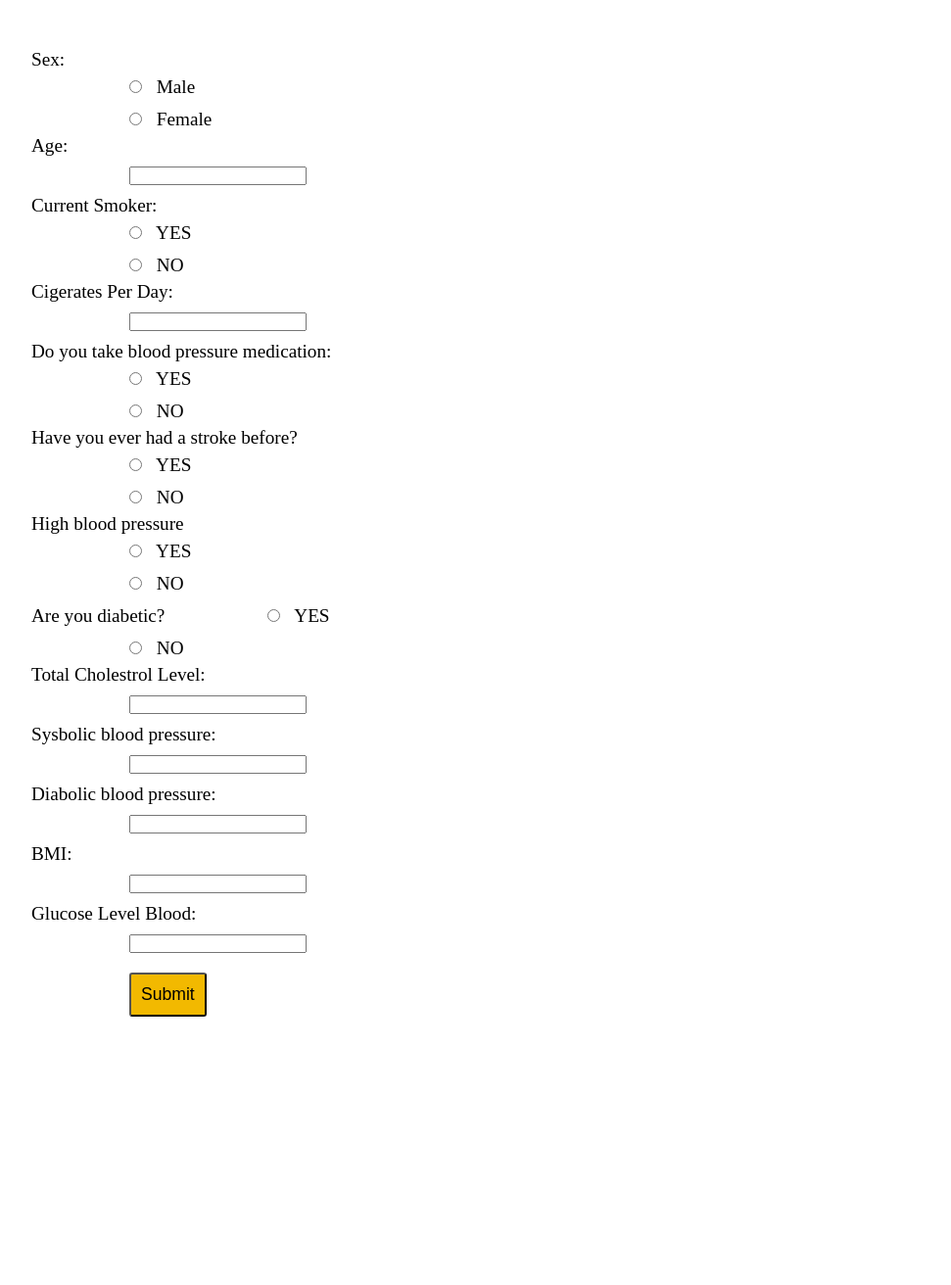
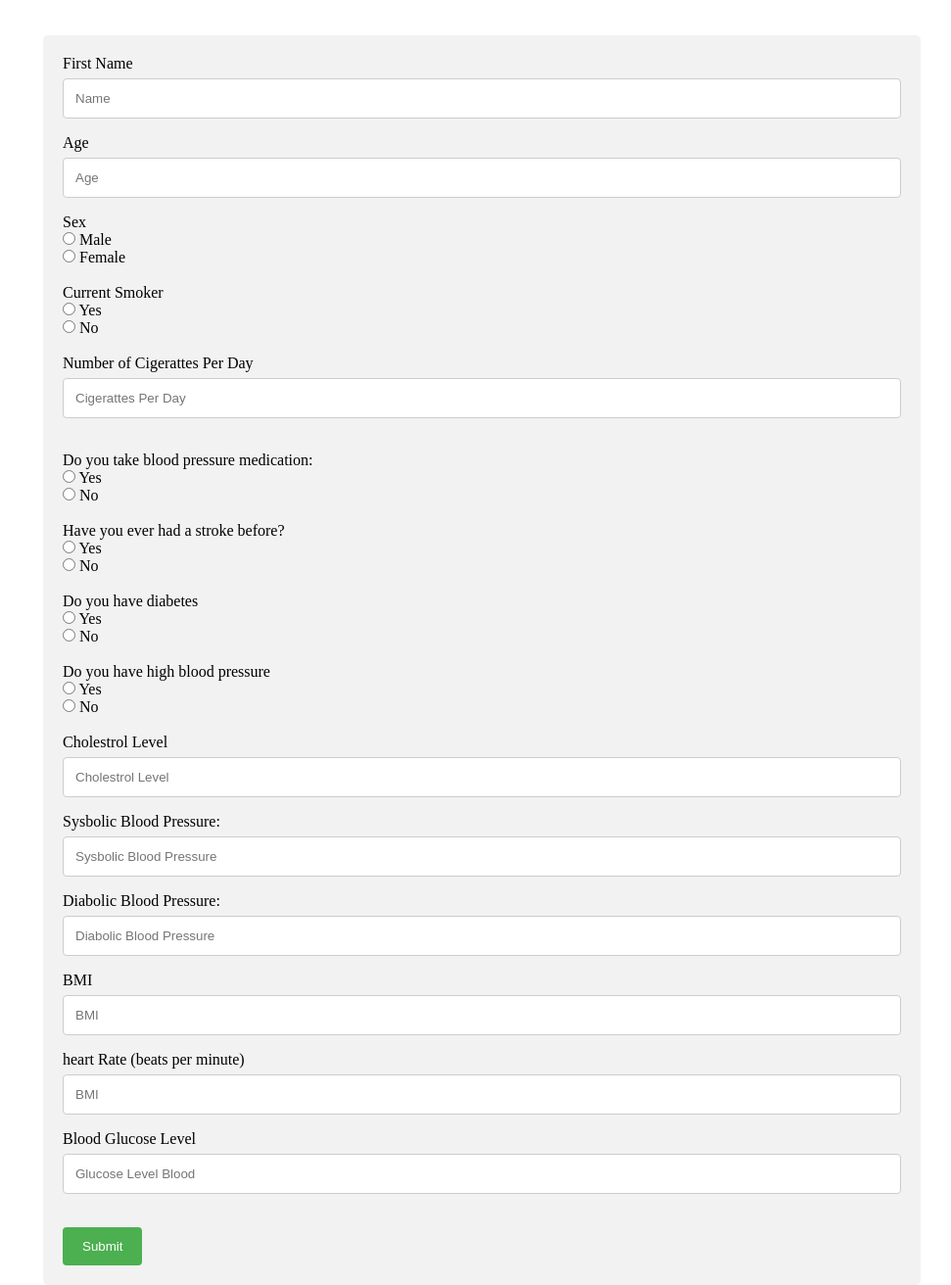
Before and after one commit to musk4n/angino, a Django app: page /predictor/ in a window 1280 px wide. Shown: the part 496-1808 px from the top of the page at 98% size, without its empty margins (148-1119 px from the left). Before the commit the page ends 1534 px from the top, so only its background shows below. Run offline with Django 3.2, Linux system fonts and the light colour scheme.

Commit message:
modified form

```diff
--- a/templates/predictor.html
+++ b/templates/predictor.html
@@ -94,56 +112,61 @@ header{
         text-align: center;
     }
 
-header h1{
-    margin-top:2vh;
+    header h1 {
+        margin-top: 2vh;
         padding-top: 10vh;
         vertical-align: middle;
         color: whitesmoke;
         /* animation: text 3s 1; */
         font-family: 'Playfair Display', serif;
-    font-size: 80px ;
+        font-size: 80px;
 
     }
 
-header p{
+    header p {
         margin-top: 20px;
         color: whitesmoke;
         font-size: 2rem;
     }
 
-div.container{
+    /* FORM CSS */
 
-    /* background-color: #507c84; */
-    margin: 10px auto;
-    margin-left: 50px;
-    /* text-align: center; */
-    padding: 10px;
-    width: 90vw;
-    height: 50vh;
-    align-content: center;
-    font-size: 1.2rem;
-    padding-left: 130px;
-    /* color: whitesmoke; */
-    margin-top: 40px;
-    margin-top: 40px;
+    input[type=number],
+    input[type=text],
+    select {
+        width: 100%;
+        padding: 12px;
+        border: 1px solid #ccc;
+        border-radius: 4px;
+        box-sizing: border-box;
+        margin-top: 6px;
+        margin-bottom: 16px;
+        resize: vertical;
     }
 
-div.container input{
-    margin-left: 50px;
-    align-content: center;
-    /* padding: 10px; */
-    margin: 10px;
-    margin-left: 100px;
-    /* text-align: center; */
+    input[type=submit] {
+        background-color: #4CAF50;
+        color: white;
+        padding: 12px 20px;
+        border: none;
+        border-radius: 4px;
+        cursor: pointer;
     }
 
-input.sub{
-    padding: 10px;
-    border-radius: 3px;
-    background-color: rgb(242,185,0);
-    font-size: 1.1rem;
+    input[type=submit]:hover {
+        background-color: #45a049;
+    }
+
+    div.container {
+        width:70vw;
+        margin: auto;
+        border-radius: 5px;
+        background-color: #f2f2f2;
+        padding: 20px;
+
     }
 </style>
+
 <body>
     <nav>
         <div class="logo">
@@ -165,72 +188,192 @@ input.sub{
         <button type="submit">search</button> -->
     </header>
 
+    <br>
+        <br>
     <div class="container">
+
+        <!-- <form action="action_page.php"> -->
         <form action="">
-            Sex:<br>
-            <input type="radio" name="bpmeds" value="yes">
-            <label for="vehicle1"> Male</label><br>
-            <input type="radio" name="bpmeds" value="no">
-            <label for="vehicle2"> Female</label><br>
+            <!-- FIRST NAME -->
+            <div class="row">
+                <div class="col-25">
+                    <label for="fname">First Name</label>
+                </div>
+                <div class="col-75">
+                    <input type="text" id="fname" name="firstname" placeholder="Name">
+                </div>
+            </div>
 
-            Age: <br>
-            <input type="text"><br>
+            <!-- AGE -->
+            <div class="row">
+                <div class="col-25">
+                    <label for="age">Age</label>
+                </div>
+                <div class="col-75">
+                    <input type="number" id="age" name="age" placeholder="Age">
+                </div>
+            </div>
 
-            Current Smoker:<br>
-            <input type="radio" name="csmoker" value="yes">
-            <label for="vehicle1"> YES</label><br>
-            <input type="radio" name="csmoker" value="no">
-            <label for="vehicle2"> NO</label><br>
+            <!-- SEX -->
+            <div class="row">
+                <div class="col-25">
+                    Sex
+                </div>
+                <div class="col-75">
+                    <input type="radio" id="male" name="gender" value="male">
+                    <label for="male">Male</label> <br>
+                    <input type="radio" id="female" name="gender" value="female">
+                    <label for="female">Female</label> <br>
+                </div>
+            </div>
 
-            Cigerates Per Day: <br>
-            <input type="text"><br>
+            <!-- CURRENT SMOKER -->
+            <div class="row">
+                <div class="col-25">
+                    <br>Current Smoker
+                </div>
+                <div class="col-75">
+                    <input type="radio" id="yes" name="csmoker" value="male">
+                    <label for="yes">Yes</label> <br>
+                    <input type="radio" id="no" name="csmoker" value="female">
+                    <label for="no">No</label> <br>
+                </div>
+            </div>
 
-            Do you take blood pressure medication:<br>
-            <input type="radio" name="bpmeds" value="yes">
-            <label for="vehicle1"> YES</label><br>
-            <input type="radio" name="bpmeds" value="no">
-            <label for="vehicle2"> NO</label><br>
 
-            Have you ever had a stroke before?<br>
-            <input type="radio" name="prevalentstroke" value="yes">
-            <label for="vehicle1"> YES</label><br>
-            <input type="radio" name="prevalentstroke" value="no">
-            <label for="vehicle2"> NO</label><br>
+            <!-- NO. OF CIGERATTES -->
+            <div class="row">
+                <div class="col-25">
+                    <label for="cpd"><br>Number of Cigerattes Per Day</label>
+                </div>
+                <div class="col-75">
+                    <input type="number" id="cpd" name="cpd" placeholder="Cigerattes Per Day">
+                </div>
+            </div>
 
-            High blood pressure<br>
-            <input type="radio" name="prevalentstroke" value="yes">
-            <label for="vehicle1"> YES</label><br>
-            <input type="radio" name="prevalentstroke" value="no">
-            <label for="vehicle2"> NO</label><br>
 
-            Are you diabetic?
-            <input type="radio" name="prevalentstroke" value="yes">
-            <label for="vehicle1"> YES</label><br>
-            <input type="radio" name="prevalentstroke" value="no">
-            <label for="vehicle2"> NO</label><br>
+            <!-- BLOOD PRESSURE MEDICATIONS -->
+            <div class="row">
+                <div class="col-25">
+                    <br>Do you take blood pressure medication:
+                </div>
+                <div class="col-75">
+                    <input type="radio" id="yes" name="bpmeds" value="male">
+                    <label for="yes">Yes</label> <br>
+                    <input type="radio" id="no" name="bpmeds" value="female">
+                    <label for="no">No</label> <br>
+                </div>
 
-            Total Cholestrol Level: <br>
-            <input type="text"><br>
+                <!-- HEART STROKE BEFORE -->
+                <div class="row">
+                    <div class="col-25">
+                        <br>Have you ever had a stroke before?
+                    </div>
+                    <div class="col-75">
+                        <input type="radio" id="yes" name="stroke" value="yes">
+                        <label for="yes">Yes</label> <br>
+                        <input type="radio" id="no" name="stroke" value="no">
+                        <label for="no">No</label> <br>
+                    </div>
+                </div>
 
-            Sysbolic blood pressure: <br>
-            <input type="text"><br>
+                <!-- HEART STROKE BEFORE -->
+                <div class="row">
+                    <div class="col-25">
+                        <br>Do you have diabetes
+                    </div>
+                    <div class="col-75">
+                        <input type="radio" id="yes" name="diabete" value="yes">
+                        <label for="yes">Yes</label> <br>
+                        <input type="radio" id="yes" name="diabete" value="no">
+                        <label for="no">No</label> <br>
+                    </div>
+                </div>
 
-            Diabolic blood pressure: <br>
-            <input type="text"><br>
+                <!-- HIGH BLOOD PRESSURE -->
+                <div class="row">
+                    <div class="col-25">
+                        <br>Do you have high blood pressure
+                    </div>
+                    <div class="col-75">
+                        <input type="radio" id="yes" name="highbp" value="yes">
+                        <label for="yes">Yes</label> <br>
+                        <input type="radio" id="no" name="highbp" value="no">
+                        <label for="no">No</label> <br>
+                    </div>
+                </div>
 
-            BMI: <br>
-            <input type="text"><br>
+                <!-- TOTAL CHOLESTROL LEVEL -->
+                <div class="row">
+                    <div class="col-25">
+                        <label for="fname"><br>Cholestrol Level</label>
+                    </div>
+                    <div class="col-75">
+                        <input type="text" id="clevel" name="clevel" placeholder="Cholestrol Level">
+                    </div>
+                </div>
 
-            Glucose Level Blood: <br>
-            <input type="text"><br>
+                <!-- SYSBOLIC BLOOD PRESSURE -->
+                <div class="row">
+                    <div class="col-25">
+                        <label for="fname">Sysbolic Blood Pressure:</label>
+                    </div>
+                    <div class="col-75">
+                        <input type="text" id="sysbp" name="sysbp" placeholder="Sysbolic Blood Pressure">
+                    </div>
+                </div>
 
-            <input class="sub" type="submit" name="" id=""> </input>
+                <!-- DIABOLIC BLOOD PRESSURE -->
+                <div class="row">
+                    <div class="col-25">
+                        <label for="fname">Diabolic Blood Pressure:</label>
+                    </div>
+                    <div class="col-75">
+                        <input type="text" id="diabp" name="diabp" placeholder="Diabolic Blood Pressure">
+                    </div>
+                </div>
 
-            <!-- <input type="checkbox" name="vehicle3" value="Boat" checked>
-            <label for="vehicle3"> I have a boat</label><br><br>
-            <input type="submit" value="Submit"> -->
+
+                <!-- BMI -->
+                <div class="row">
+                    <div class="col-25">
+                        <label for="fname">BMI</label>
+                    </div>
+                    <div class="col-75">
+                        <input type="text" id="bmi" name="bmi" placeholder="BMI">
+                    </div>
+                </div>
+
+                <!-- HEART RATE -->
+                <div class="row">
+                    <div class="col-25">
+                        <label for="fname">heart Rate (beats per minute)</label>
+                    </div>
+                    <div class="col-75">
+                        <input type="text" id="bpm" name="bpm" placeholder="BMI">
+                    </div>
+                </div>
+
+                <!-- Glucose Level Blood -->
+                <div class="row">
+                    <div class="col-25">
+                        <label for="fname">Blood Glucose Level</label>
+                    </div>
+                    <div class="col-75">
+                        <input type="text" id="glu" name="glu" placeholder="Glucose Level Blood">
+                    </div>
+                </div>
+
+                <br>
+                <div class="row">
+                    <input type="submit" value="Submit">
+                </div>
+        </form>
+    </div>
+
     </form>
     </div>
 
 </body>
+
 </html>
```
Also changed, not shown: other parts of templates/predictor.html (+38 -20 lines). Lines whose indentation alone changed are shown as unchanged.
